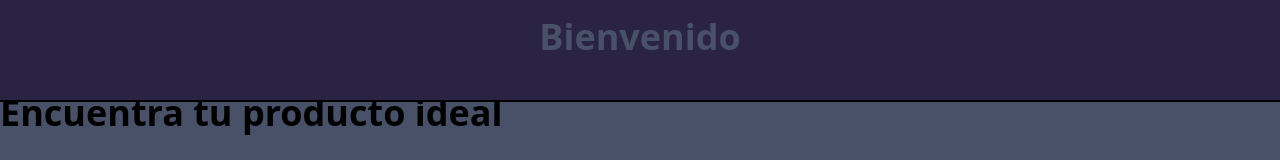
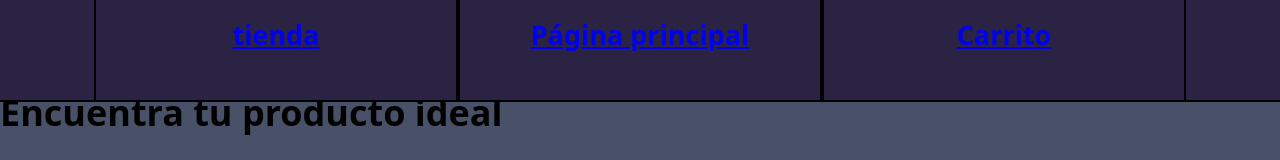
Before and after one commit to TheoTheNarmon/ShoesStore, a React (Vite) app: page / in a window 1280 px wide. Shown: the top 160 px of the page. Built offline with nearby package versions, Linux system fonts and the light colour scheme.

Commit message:
better header

```diff
--- a/src/App.jsx
+++ b/src/App.jsx
@@ -26,6 +26,7 @@ function App(){
     <Routes>
       <Route element={<Layout/>}>
         <Route path="/" element={<Menu products={products}/>} />
+        <Route path="/shop" element={<Menu products={products}/>} />
         <Route path="/product/:id" element={<Product products={products} />}/>
         <Route path="/cart" element={<Cart items={products.filter(item => item.id % 2 === 0)}/>}/>
       </Route>
--- a/src/components/head/head.css
+++ b/src/components/head/head.css
@@ -2,6 +2,7 @@
     position: fixed;
     top: 0;
     z-index: 1000;
+    display: flex;
 
     /* design */
     width: 100%;
@@ -11,8 +12,15 @@
     background-color: var(--background-header);
     border-bottom: 2px solid black;
     text-align: center;
+
+    justify-items: center;
+    justify-content: center;
+    align-content: center;
+    align-items: center;
 }
 
-.title {
-    color: #260729;
+.header-link-container{
+    width: 20rem;
+    height: 100%;
+    border: 2px solid black;
 }
--- a/src/components/head/head.jsx
+++ b/src/components/head/head.jsx
@@ -1,9 +1,18 @@
+import { Link } from 'react-router-dom'
 import './head.css'
 
 function Head(){
     return(
         <div className='header'>
-            <h1 className='title'>Bienvenido</h1>
+            <Link to='/shop' className='header-link-container'>
+                <h2 >tienda</h2>
+            </Link>
+            <Link to='/' className='header-link-container'>
+                <h2 >Página principal</h2>
+            </Link>
+            <Link to='/cart' className='header-link-container'>
+                <h2 >Carrito</h2>
+            </Link>
         </div>
     )
 }
```
